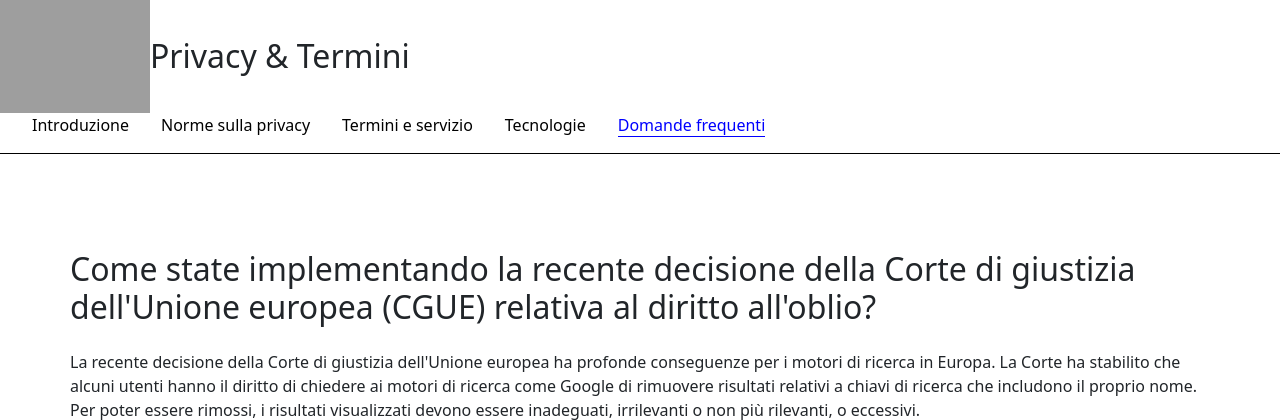
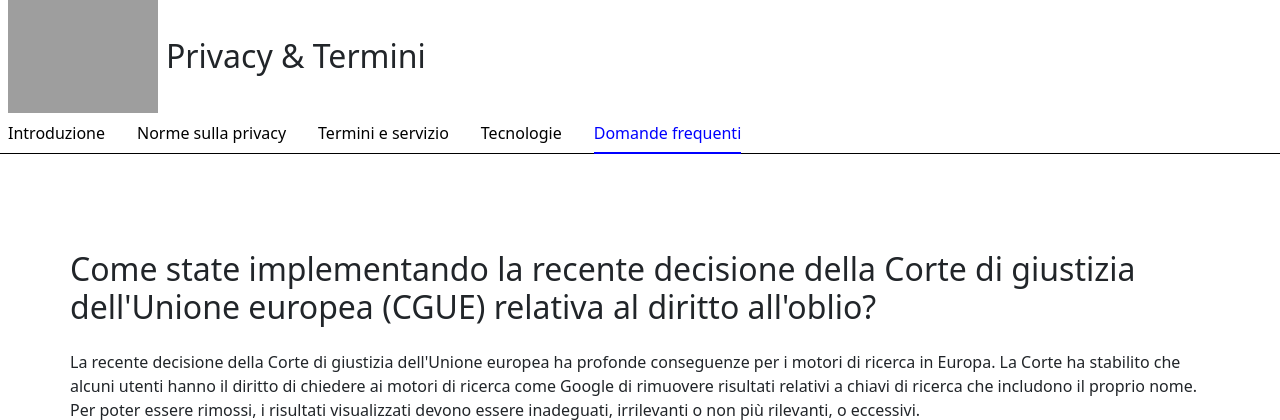
Before and after one commit to AlessandroSaba1991/php-google-faq, a PHP site: page / in a window 1280 px wide. Shown: the top 420 px of the page. Run offline with PHP 8.4, Linux system fonts and the light colour scheme; grey boxes are pictures that could not be loaded.

Commit message:
add header and complete

```diff
--- a/index.php
+++ b/index.php
@@ -65,11 +65,13 @@ $nav = [
             display: flex;
             list-style: none;
             column-gap: 2rem;
+            margin: 0;
         }
 
         a {
             text-decoration: none;
             color: black;
+            padding: 0.5rem 0;
         }
 
         .container {
@@ -78,10 +80,10 @@ $nav = [
 
         .active {
             color: blue;
-            border-bottom: 1px solid blue;
+            border-bottom: 2px solid blue;
         }
 
-        .bottom_header{
+        .bottom_header {
             border-bottom: 1px solid black;
         }
     </style>
@@ -89,14 +91,14 @@ $nav = [
 
 <body>
     <header id="site_header">
-        <div class="top_header d-flex align-items-center">
-            <img src="https://www.uomoemanager.it/wp-content/uploads/2013/02/see-how-your-google-results-measure-up-with-google-grader-video-6b8bbb4b41.jpg" alt="" width="150">
-            <h1 class="h2 mb-0">Privacy & Termini</h1>
+        <div class="top_header d-flex align-items-center ps-2">
+            <img src="https://1000marche.net/wp-content/uploads/2020/03/Google-logo.png" alt="" width="150">
+            <h1 class="h2 mb-0 ms-2">Privacy & Termini</h1>
         </div>
         <div class="bottom_header">
-            <ul>
+            <ul class="ps-2">
                 <?php foreach ($nav as $title) : ?>
-                    <li>
+                    <li class="py-2">
                         <a href="#" class="<?= $title === 'Domande frequenti' ? 'active' : ''; ?>">
                             <?= $title; ?>
                         </a>
```
